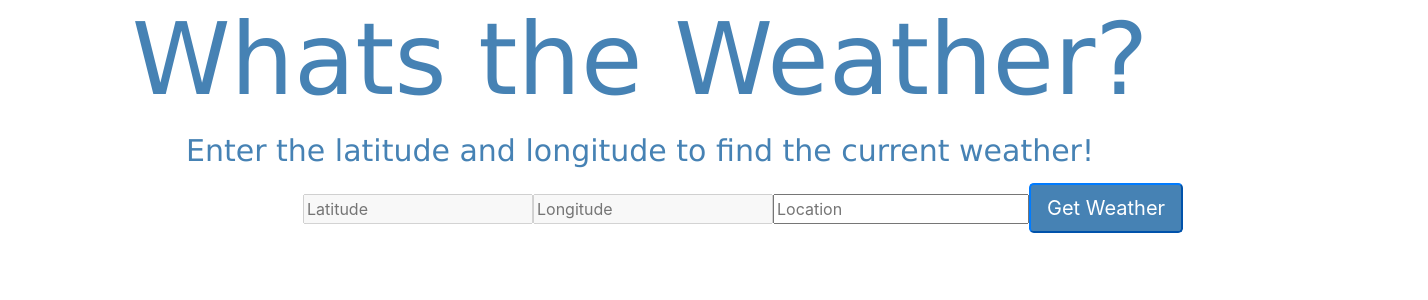
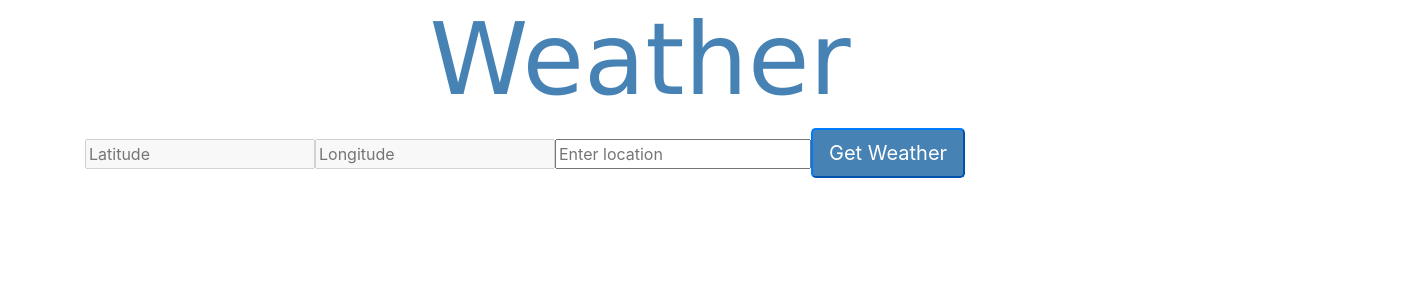
Before and after one commit to Jgriebel1990/myweather-appliction, a React (Create React App) app in the folder client/: page / in a window 1280 px wide. Shown: the top 300 px of the page, 1428 px wide, since content can reach past the window. Built offline with nearby package versions, Linux system fonts and the light colour scheme.

Commit message:
added icons and some css to my project

```diff
--- a/client/src/App.js
+++ b/client/src/App.js
@@ -83,13 +83,10 @@ class App extends Component {
 
   render() {
     return (
-      <div>
-        <h1 className="h1-style">Whats the Weather?</h1>
-        <header className="head-style">
-          Enter the latitude and longitude to find the current weather!
-        </header>
-        <form onSubmit={e => this.getCity(e)} className='container form'>
-          <label className="lat">
+      <div className='container'>
+        <h1 className="h1-style">Weather</h1>
+        <form onSubmit={e => this.getCity(e)} className=''>
+          <label className="">
             <input
               className=""
               type="number"
@@ -102,7 +99,7 @@ class App extends Component {
               disabled
             />
           </label>
-          <label className="lat">
+          <label className="">
             <input
               className=""
               type="number"
@@ -119,7 +116,7 @@ class App extends Component {
             <input
               type="text"
               className=""
-              placeholder="Location"
+              placeholder="Enter location"
               onChange={e => this.handleCityChange(e)}
               value={this.state.city}
               required
--- a/client/src/DailyWeather.js
+++ b/client/src/DailyWeather.js
@@ -4,10 +4,9 @@ import { convertTimestamp } from './utilities';
 import images from './images';
 const DailyWeather = props => {
     return(
-        <div className='container'>
-            <ul className='border list-style row'>
+        <div className=''>
+            <ul className='weather-box list-style'>
                 <li>{convertTimestamp(props.time)}</li>
-                <li>{props.summary}</li>
                 <li><img src={images(props.icon)} alt={props.icon}/></li>
                 <li> {props.temperatureHigh}</li>
                 <li>{props.temperatureLow}</li>
--- a/client/src/images/index.js
+++ b/client/src/images/index.js
@@ -1,27 +1,35 @@
 import cloudyDay from './cloudy-day-3.svg';
-// import cloudyNight from './cloudy-night-3.svg';
-// import cloudy from './cloudy.svg';
+import cloudyNight from './cloudy-night-3.svg';
+import cloudy from './cloudy.svg';
 import day from './day.svg';
-// import night from './night.svg';
-// import rainy1 from './rainy-3.svg';
-// import rainy2 from './rainy-6.svg';
-// import rainy3 from './rainy-7.svg';
-// import snowy from './snowy-3.svg';
-// import snowy2 from './snowy-6.svg';
-// import thunder from './thunder.svg';
-// import sagittarius from './weather_sagittarius.svg';
-// import sunset from './weather_sunset.svg';
-// import sprite from './weather-sprite.svg';
-// import weather from './weather.svg';
+import night from './night.svg';
+import rainy3 from './rainy-7.svg';
+import snowy2 from './snowy-6.svg';
+import thunder from './thunder.svg';
+import wind from './weather_icons-26.svg'
 
 const Selection = (name) => {
     switch(name){
+        case 'partly-cloudy-day':
+            return cloudyDay
+        case 'partly-cloudy-night':
+            return cloudyNight
+        case 'snow':
+            return snowy2
+        case 'clear-night':
+            return night
+        case 'clear-day':
+            return day
+        case 'rain':
+            return rainy3
         case 'cloudy':
-            return cloudyDay
-        case 'clear':
-            return day
-        default:
-            return day
+            return cloudy
+        case 'thunderstorm':
+            return thunder
+        case 'wind':
+            return wind
+
+
 
     }
 }
--- a/client/src/index.css
+++ b/client/src/index.css
@@ -12,22 +12,14 @@
     font-size: 30px;
 }
 
-.lat {
-    text-align: center;
-}
-
-.form {
-    margin: 18rem;
-    margin-top: 10px;
-}
-
 .submit-btn {
     background-color: steelblue;
 }
 
-.border {
+.weather-box {
     border: solid 3px black;
-    display: inline-block;
-    margin: 3rem;
-
+    width: 13rem;
+    height: 13rem;
+    margin: 10px;
+    margin-top: 150px;
 }
```
Also changed, not shown: client/src/images/weather_icons-26.svg (added).
